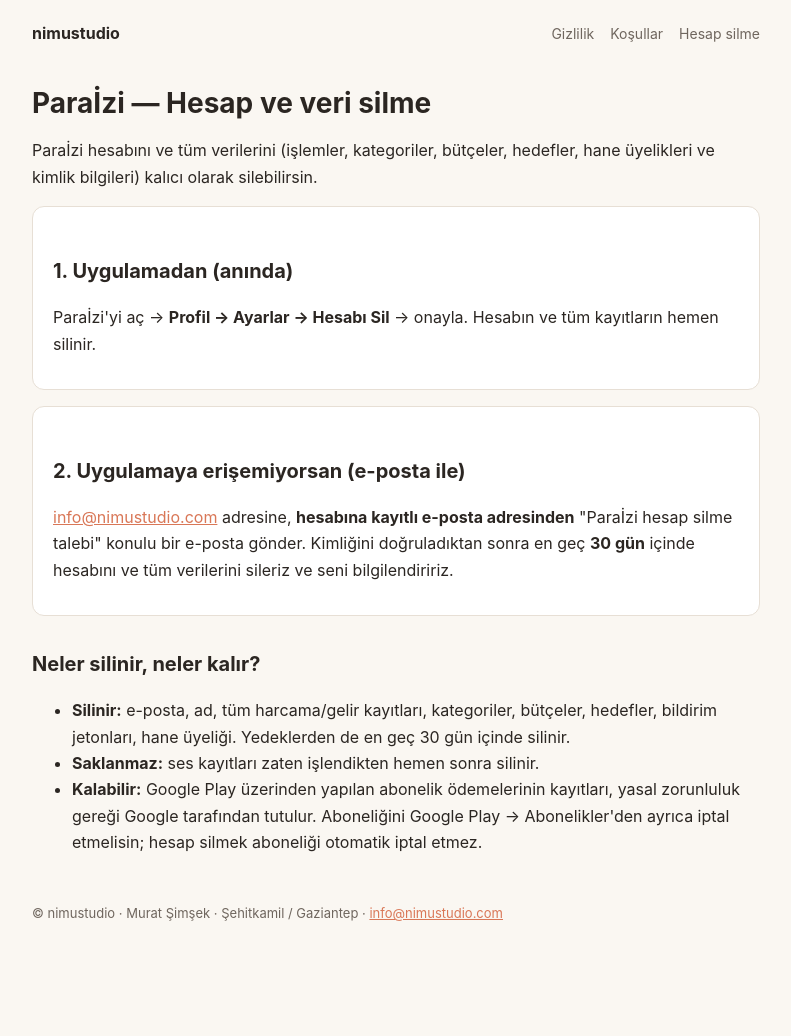
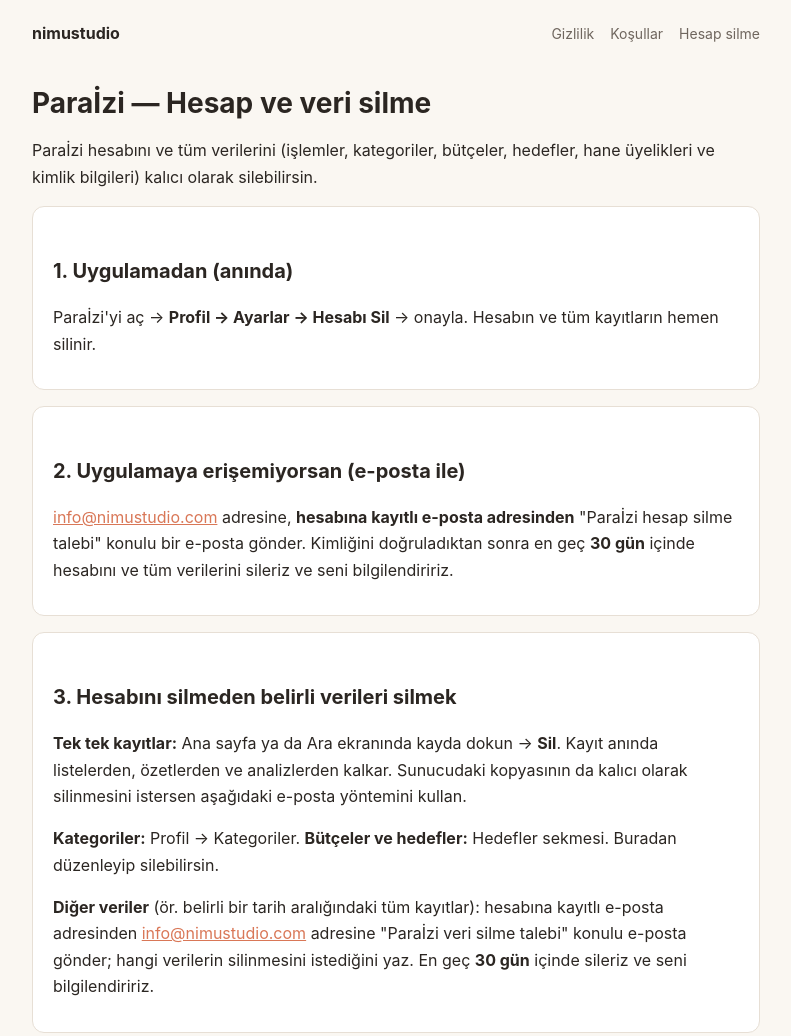
Before and after one commit to muratsimseekk/nimustudio-paraizi, a plain HTML site: page paraizi/hesap-silme/index.html in a window 1280 px wide. Shown: the top 1036 px of the page, without its empty margins (244-1035 px from the left). Before the commit the page ends 989 px from the top, so only its background shows below. Drawn offline with Linux system fonts and the light colour scheme.

Commit message:
Hesap silme sayfası: hesabı silmeden veri silme yöntemi

```diff
--- a/paraizi/hesap-silme/index.html
+++ b/paraizi/hesap-silme/index.html
@@ -34,6 +34,16 @@ Hesabın ve tüm kayıtların hemen silinir.</p></div>
 <strong>hesabına kayıtlı e-posta adresinden</strong> "Paraİzi hesap silme talebi" konulu bir
 e-posta gönder. Kimliğini doğruladıktan sonra en geç <strong>30 gün</strong> içinde hesabını
 ve tüm verilerini sileriz ve seni bilgilendiririz.</p></div>
+<div class="kart"><h2>3. Hesabını silmeden belirli verileri silmek</h2>
+<p><strong>Tek tek kayıtlar:</strong> Ana sayfa ya da Ara ekranında kayda dokun →
+<strong>Sil</strong>. Kayıt anında listelerden, özetlerden ve analizlerden kalkar. Sunucudaki
+kopyasının da kalıcı olarak silinmesini istersen aşağıdaki e-posta yöntemini kullan.</p>
+<p><strong>Kategoriler:</strong> Profil → Kategoriler. <strong>Bütçeler ve hedefler:</strong>
+Hedefler sekmesi. Buradan düzenleyip silebilirsin.</p>
+<p><strong>Diğer veriler</strong> (ör. belirli bir tarih aralığındaki tüm kayıtlar): hesabına kayıtlı
+e-posta adresinden <a href="mailto:info@nimustudio.com?subject=Paraİzi%20veri%20silme%20talebi">info@nimustudio.com</a>
+adresine "Paraİzi veri silme talebi" konulu e-posta gönder; hangi verilerin silinmesini istediğini
+yaz. En geç <strong>30 gün</strong> içinde sileriz ve seni bilgilendiririz.</p></div>
 <h2>Neler silinir, neler kalır?</h2>
 <ul><li><strong>Silinir:</strong> e-posta, ad, tüm harcama/gelir kayıtları, kategoriler, bütçeler,
 hedefler, bildirim jetonları, hane üyeliği. Yedeklerden de en geç 30 gün içinde silinir.</li>
```
